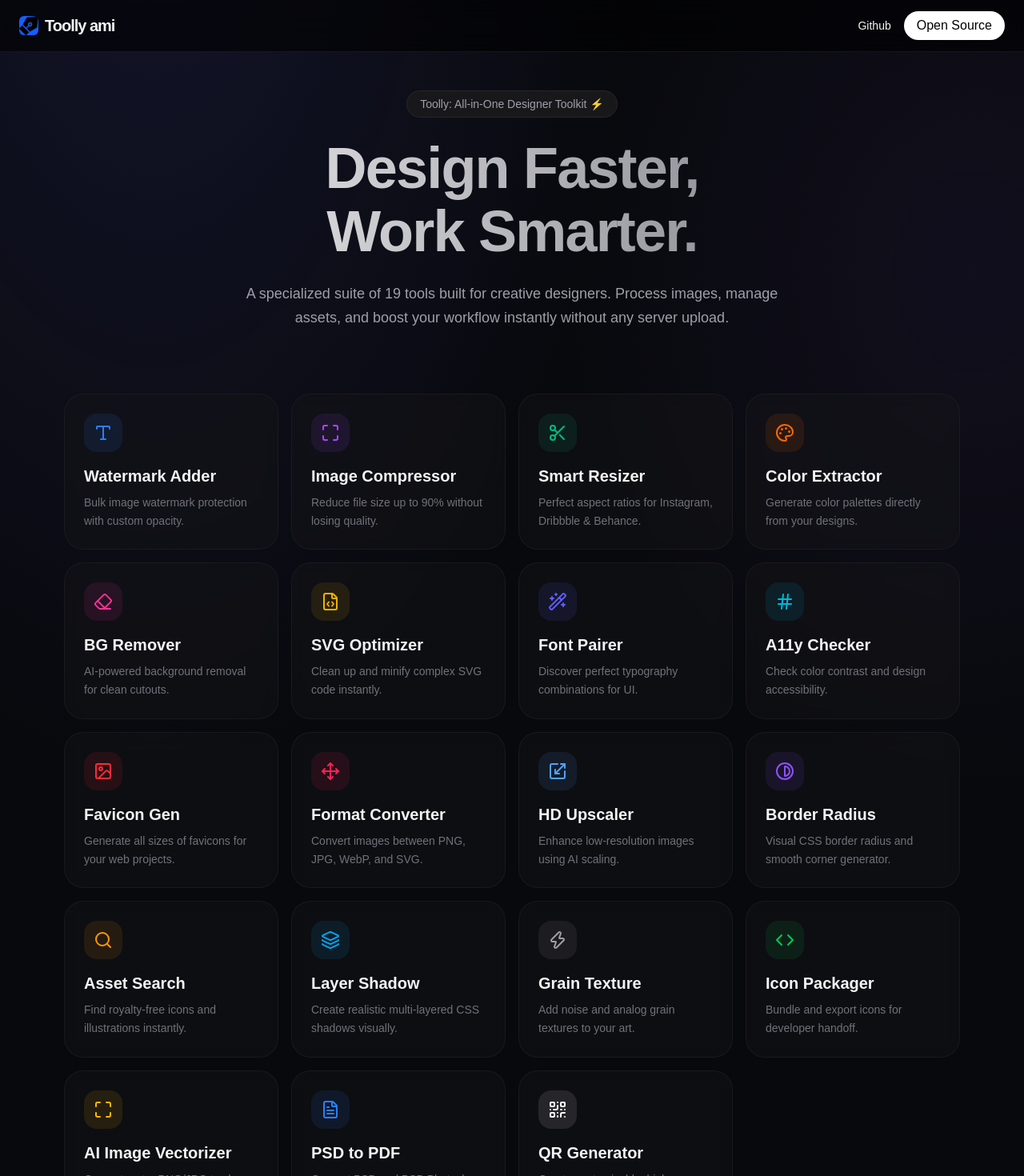
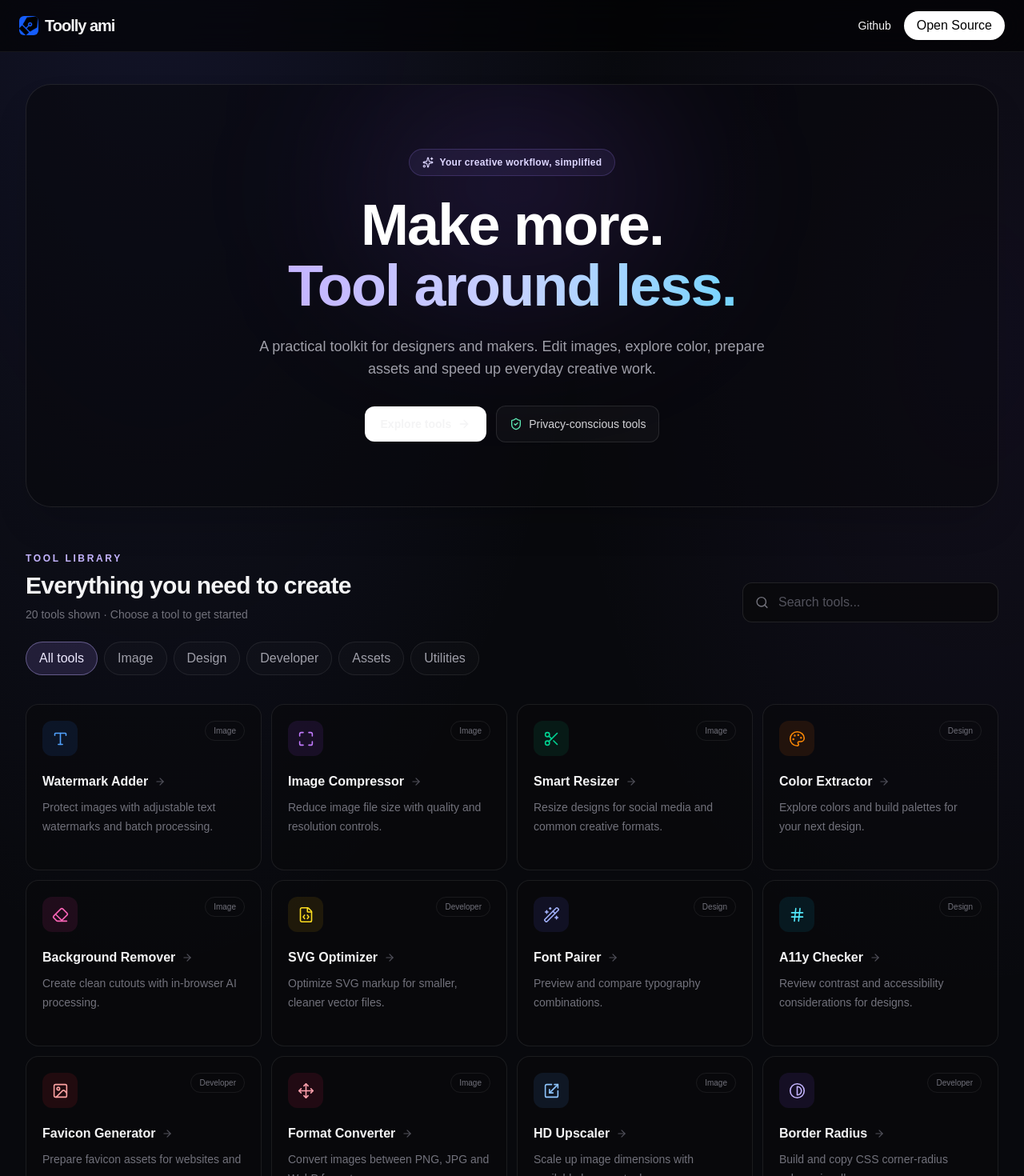
Before and after one commit to Fahim-hash/toolly.ami, a Next.js app: page / in a window 1280 px wide. Shown: the top 1470 px of the page at 80% size. Built offline with nearby package versions, Linux system fonts and the light colour scheme.

Commit message:
Redesign homepage tool discovery and repair catalogue

```diff
--- a/app/page.tsx
+++ b/app/page.tsx
@@ -1,55 +1,81 @@
 "use client";
 import Link from 'next/link';
-import { FileText, Type, Maximize, Scissors, Palette, Layers, Zap, ArrowRight, Eraser, FileCode, Wand2, Hash, Image as ImageIcon, Scaling, Move, Search, Contrast, Code, QrCode } from 'lucide-react';
+import { useMemo, useState } from 'react';
+import { FileText, Type, Maximize, Scissors, Palette, Layers, Zap, ArrowRight, Eraser, FileCode, Wand2, Hash, Image as ImageIcon, Scaling, Move, Search, Contrast, Code, QrCode, Sparkles, ShieldCheck } from 'lucide-react';
 import { motion } from 'framer-motion';
 
 const features = [
-  { name: 'Watermark Adder', desc: 'Bulk image watermark protection with custom opacity.', icon: Type, href: '/tools/watermark', color: 'text-blue-500', bg: 'bg-blue-500/10' },
-  { name: 'Image Compressor', desc: 'Reduce file size up to 90% without losing quality.', icon: Maximize, href: '/tools/compress', color: 'text-purple-500', bg: 'bg-purple-500/10' },
-  { name: 'Smart Resizer', desc: 'Perfect aspect ratios for Instagram, Dribbble & Behance.', icon: Scissors, href: '/tools/resize', color: 'text-emerald-500', bg: 'bg-emerald-500/10' },
-  { name: 'Color Extractor', desc: 'Generate color palettes directly from your designs.', icon: Palette, href: '/tools/colors', color: 'text-orange-500', bg: 'bg-orange-500/10' },
-  { name: 'BG Remover', desc: 'AI-powered background removal for clean cutouts.', icon: Eraser, href: '/tools/bg-remover', color: 'text-pink-500', bg: 'bg-pink-500/10' },
-  { name: 'SVG Optimizer', desc: 'Clean up and minify complex SVG code instantly.', icon: FileCode, href: '/tools/svg-opt', color: 'text-yellow-500', bg: 'bg-yellow-500/10' },
-  { name: 'Font Pairer', desc: 'Discover perfect typography combinations for UI.', icon: Wand2, href: '/tools/fonts', color: 'text-indigo-500', bg: 'bg-indigo-500/10' },
-  { name: 'A11y Checker', desc: 'Check color contrast and design accessibility.', icon: Hash, href: '/tools/a11y', color: 'text-cyan-500', bg: 'bg-cyan-500/10' },
-  { name: 'Favicon Gen', desc: 'Generate all sizes of favicons for your web projects.', icon: ImageIcon, href: '/tools/favicon', color: 'text-red-500', bg: 'bg-red-500/10' },
-  { name: 'Format Converter', desc: 'Convert images between PNG, JPG, WebP, and SVG.', icon: Move, href: '/tools/convert', color: 'text-rose-500', bg: 'bg-rose-500/10' },
-  { name: 'HD Upscaler', desc: 'Enhance low-resolution images using AI scaling.', icon: Scaling, href: '/tools/upscale', color: 'text-blue-400', bg: 'bg-blue-400/10' },
-  { name: 'Border Radius', desc: 'Visual CSS border radius and smooth corner generator.', icon: Contrast, href: '/tools/radius', color: 'text-violet-500', bg: 'bg-violet-500/10' },
-  { name: 'Asset Search', desc: 'Find royalty-free icons and illustrations instantly.', icon: Search, href: '/tools/assets', color: 'text-amber-500', bg: 'bg-amber-500/10' },
-  { name: 'Layer Shadow', desc: 'Create realistic multi-layered CSS shadows visually.', icon: Layers, href: '/tools/shadow', color: 'text-sky-500', bg: 'bg-sky-500/10' },
-  { name: 'Grain Texture', desc: 'Add noise and analog grain textures to your art.', icon: Zap, href: '/tools/grain', color: 'text-zinc-400', bg: 'bg-zinc-400/10' },
-  { name: 'Icon Packager', desc: 'Bundle and export icons for developer handoff.', icon: Code, href: '/tools/package', color: 'text-green-500', bg: 'bg-green-500/10' },
-  { name: 'AI Image Vectorizer', desc: 'Convert raster PNG/JPG to clean SVGs instantly using browser WASM.', icon: Maximize, href: '/tools/vectorize', color: 'text-amber-400', bg: 'bg-amber-400/10' },
-  { name: 'PSD to PDF', desc: 'Convert PSD and PSB Photoshop files to shareable PDF pages locally.', icon: FileText, href: '/tools/psd-to-pdf', color: 'text-blue-500', bg: 'bg-blue-500/10' },
-  { name: 'QR Generator', desc: 'Create customizable, high-resolution QR codes locally in your browser.', icon: QrCode, href: '/tools/qr', color: 'text-white', bg: 'bg-white/10' },
+  { name: 'Watermark Adder', desc: 'Protect images with adjustable text watermarks and batch processing.', icon: Type, href: '/tools/watermark', color: 'text-blue-400', bg: 'bg-blue-500/10', category: 'Image' },
+  { name: 'Image Compressor', desc: 'Reduce image file size with quality and resolution controls.', icon: Maximize, href: '/tools/compress', color: 'text-purple-400', bg: 'bg-purple-500/10', category: 'Image' },
+  { name: 'Smart Resizer', desc: 'Resize designs for social media and common creative formats.', icon: Scissors, href: '/tools/resize', color: 'text-emerald-400', bg: 'bg-emerald-500/10', category: 'Image' },
+  { name: 'Color Extractor', desc: 'Explore colors and build palettes for your next design.', icon: Palette, href: '/tools/colors', color: 'text-orange-400', bg: 'bg-orange-500/10', category: 'Design' },
+  { name: 'Background Remover', desc: 'Create clean cutouts with in-browser AI processing.', icon: Eraser, href: '/tools/bg-remover', color: 'text-pink-400', bg: 'bg-pink-500/10', category: 'Image' },
+  { name: 'SVG Optimizer', desc: 'Optimize SVG markup for smaller, cleaner vector files.', icon: FileCode, href: '/tools/svg-opt', color: 'text-yellow-300', bg: 'bg-yellow-500/10', category: 'Developer' },
+  { name: 'Font Pairer', desc: 'Preview and compare typography combinations.', icon: Wand2, href: '/tools/fonts', color: 'text-indigo-300', bg: 'bg-indigo-500/10', category: 'Design' },
+  { name: 'A11y Checker', desc: 'Review contrast and accessibility considerations for designs.', icon: Hash, href: '/tools/a11y', color: 'text-cyan-300', bg: 'bg-cyan-500/10', category: 'Design' },
+  { name: 'Favicon Generator', desc: 'Prepare favicon assets for websites and apps.', icon: ImageIcon, href: '/tools/favicon', color: 'text-red-300', bg: 'bg-red-500/10', category: 'Developer' },
+  { name: 'Format Converter', desc: 'Convert images between PNG, JPG and WebP formats.', icon: Move, href: '/tools/convert', color: 'text-rose-300', bg: 'bg-rose-500/10', category: 'Image' },
+  { name: 'HD Upscaler', desc: 'Scale up image dimensions with available browser tools.', icon: Scaling, href: '/tools/upscale', color: 'text-blue-300', bg: 'bg-blue-400/10', category: 'Image' },
+  { name: 'Border Radius', desc: 'Build and copy CSS corner-radius values visually.', icon: Contrast, href: '/tools/radius', color: 'text-violet-300', bg: 'bg-violet-500/10', category: 'Developer' },
+  { name: 'Asset Search', desc: 'Discover imagery for your creative projects.', icon: Search, href: '/tools/assets', color: 'text-amber-300', bg: 'bg-amber-500/10', category: 'Assets' },
+  { name: 'Layer Shadow', desc: 'Create layered CSS shadows and copy the result.', icon: Layers, href: '/tools/shadow', color: 'text-sky-300', bg: 'bg-sky-500/10', category: 'Developer' },
+  { name: 'Grain Texture', desc: 'Generate a downloadable noise texture for artwork.', icon: Zap, href: '/tools/grain', color: 'text-zinc-300', bg: 'bg-zinc-500/10', category: 'Design' },
+  { name: 'Icon Packager', desc: 'Bundle uploaded SVG icons into a convenient ZIP archive.', icon: Code, href: '/tools/package', color: 'text-green-300', bg: 'bg-green-500/10', category: 'Developer' },
+  { name: 'Image Vectorizer', desc: 'Trace raster artwork into a simplified SVG image.', icon: Maximize, href: '/tools/vectorize', color: 'text-amber-300', bg: 'bg-amber-500/10', category: 'Image' },
+  { name: 'PSD to PDF', desc: 'Convert Photoshop documents into shareable PDF pages.', icon: FileText, href: '/tools/psd-to-pdf', color: 'text-blue-300', bg: 'bg-blue-500/10', category: 'Design' },
+  { name: 'QR Generator', desc: 'Create customizable, high-resolution QR codes locally.', icon: QrCode, href: '/tools/qr', color: 'text-white', bg: 'bg-white/10', category: 'Utilities' },
+  { name: 'Pattern Maker', desc: 'Create repeatable patterns and export your design.', icon: Sparkles, href: '/tools/pattern-maker', color: 'text-fuchsia-300', bg: 'bg-fuchsia-500/10', category: 'Design' },
 ];
 
+const categories = ['All tools', 'Image', 'Design', 'Developer', 'Assets', 'Utilities'];
+
 export default function HomePage() {
+  const [query, setQuery] = useState('');
+  const [category, setCategory] = useState('All tools');
+  const filtered = useMemo(() => features.filter((item) =>
+    (category === 'All tools' || item.category === category) &&
+    (item.name + ' ' + item.desc + ' ' + item.category).toLowerCase().includes(query.toLowerCase().trim())
+  ), [query, category]);
+
   return (
-    <div className="max-w-6xl mx-auto py-12 px-4">
-      <section className="text-center mb-20">
-        <motion.div initial={{ opacity: 0, y: 20 }} animate={{ opacity: 1, y: 0 }} transition={{ duration: 0.5 }}>
-          <span className="px-4 py-1.5 rounded-full bg-zinc-900 border border-zinc-800 text-zinc-400 text-sm font-medium inline-block mb-6">Toolly: All-in-One Designer Toolkit ⚡</span>
-          <h1 className="text-5xl md:text-7xl font-extrabold mb-6 bg-gradient-to-r from-white to-zinc-500 bg-clip-text text-transparent tracking-tight leading-[1.1]">Design Faster, <br /> Work Smarter.</h1>
-          <p className="text-zinc-400 text-lg max-w-2xl mx-auto mb-10 leading-relaxed">A specialized suite of 19 tools built for creative designers. Process images, manage assets, and boost your workflow instantly without any server upload.</p>
+    <div className="mx-auto max-w-7xl px-4 pb-16 pt-10 sm:px-6 lg:px-8">
+      <section className="relative overflow-hidden rounded-[2rem] border border-white/[.09] bg-zinc-950/55 px-6 py-14 text-center shadow-2xl shadow-black/20 sm:px-12 sm:py-20">
+        <div aria-hidden="true" className="pointer-events-none absolute left-1/2 top-0 h-64 w-96 -translate-x-1/2 rounded-full bg-violet-500/15 blur-[100px]" />
+        <motion.div initial={{ opacity: 0, y: 16 }} animate={{ opacity: 1, y: 0 }} transition={{ duration: .45 }} className="relative mx-auto max-w-4xl">
+          <span className="mb-6 inline-flex items-center gap-2 rounded-full border border-violet-400/20 bg-violet-400/[.08] px-4 py-2 text-xs font-semibold tracking-wide text-violet-200"><Sparkles size={14} /> Your creative workflow, simplified</span>
+          <h1 className="text-4xl font-black leading-[1.05] tracking-tight text-white sm:text-6xl lg:text-7xl">Make more.<br /><span className="bg-gradient-to-r from-violet-300 via-indigo-200 to-sky-300 bg-clip-text text-transparent">Tool around less.</span></h1>
+          <p className="mx-auto mt-6 max-w-2xl text-base leading-7 text-zinc-400 sm:text-lg">A practical toolkit for designers and makers. Edit images, explore color, prepare assets and speed up everyday creative work.</p>
+          <div className="mt-8 flex flex-wrap items-center justify-center gap-3">
+            <a href="#tools" className="inline-flex items-center gap-2 rounded-xl bg-white px-5 py-3 text-sm font-bold text-zinc-950 transition hover:bg-violet-100">Explore tools <ArrowRight size={16} /></a>
+            <span className="inline-flex items-center gap-2 rounded-xl border border-white/10 bg-white/[.03] px-4 py-3 text-sm text-zinc-300"><ShieldCheck size={16} className="text-emerald-300" /> Privacy-conscious tools</span>
+          </div>
         </motion.div>
       </section>
-      <div className="grid grid-cols-1 sm:grid-cols-2 lg:grid-cols-4 gap-4 mb-20">
-        {features.map((item, index) => (
-          <motion.div key={item.name} initial={{ opacity: 0, scale: 0.95 }} animate={{ opacity: 1, scale: 1 }} transition={{ delay: index * 0.03 }} whileHover={{ y: -5 }}>
-            <Link href={item.href} className="group block p-6 h-full bg-zinc-900/40 border border-zinc-800/50 rounded-3xl hover:border-zinc-600 transition-all backdrop-blur-sm">
-              <div className={`w-12 h-12 ${item.bg} ${item.color} rounded-2xl flex items-center justify-center mb-4 group-hover:rotate-6 transition-transform`}><item.icon size={24} /></div>
-              <h3 className="text-xl font-bold mb-2 flex items-center gap-2">{item.name} <ArrowRight size={16} className="opacity-0 -translate-x-2 group-hover:opacity-100 group-hover:translate-x-0 transition-all" /></h3>
-              <p className="text-zinc-500 text-sm leading-relaxed">{item.desc}</p>
+
+      <section id="tools" className="scroll-mt-24 pt-14">
+        <div className="mb-6 flex flex-col gap-4 sm:flex-row sm:items-end sm:justify-between">
+          <div><p className="text-xs font-bold uppercase tracking-[.22em] text-violet-300">Tool library</p><h2 className="mt-2 text-2xl font-bold tracking-tight sm:text-3xl">Everything you need to create</h2><p className="mt-2 text-sm text-zinc-500">{filtered.length} {filtered.length === 1 ? 'tool' : 'tools'} shown · Choose a tool to get started</p></div>
+          <div className="relative w-full sm:max-w-xs"><Search size={17} className="absolute left-4 top-1/2 -translate-y-1/2 text-zinc-500" /><input aria-label="Search tools" value={query} onChange={(e) => setQuery(e.target.value)} placeholder="Search tools..." className="w-full rounded-xl border border-white/10 bg-zinc-950/70 py-3 pl-11 pr-4 text-sm text-white outline-none transition placeholder:text-zinc-600 focus:border-violet-400/60" /></div>
+        </div>
+        <div className="mb-7 flex gap-2 overflow-x-auto pb-2" aria-label="Filter tools by category">
+          {categories.map((item) => <button key={item} onClick={() => setCategory(item)} aria-pressed={category === item} className={`shrink-0 rounded-full border px-4 py-2 text-xs font-semibold transition ${category === item ? 'border-violet-300/40 bg-violet-400/15 text-violet-100' : 'border-white/[.08] bg-white/[.02] text-zinc-400 hover:border-white/20 hover:text-white'}`}>{item}</button>)}
+        </div>
+        {filtered.length ? <div className="grid grid-cols-1 gap-3 sm:grid-cols-2 lg:grid-cols-3 xl:grid-cols-4">
+          {filtered.map((item, index) => <motion.div key={item.href} initial={{ opacity: 0, y: 10 }} animate={{ opacity: 1, y: 0 }} transition={{ delay: Math.min(index * .018, .18) }}>
+            <Link href={item.href} className="group flex h-full min-h-52 flex-col rounded-2xl border border-white/[.08] bg-zinc-950/50 p-5 transition duration-200 hover:-translate-y-1 hover:border-violet-300/30 hover:bg-zinc-900/80 focus-visible:outline-violet-300">
+              <div className="mb-5 flex items-start justify-between"><span className={`flex h-11 w-11 items-center justify-center rounded-xl ${item.bg} ${item.color}`}><item.icon size={21} strokeWidth={1.8} /></span><span className="rounded-full border border-white/[.07] px-2.5 py-1 text-[10px] text-zinc-500">{item.category}</span></div>
+              <h3 className="flex items-center gap-2 font-bold text-zinc-100">{item.name}<ArrowRight size={14} className="text-zinc-600 transition group-hover:translate-x-1 group-hover:text-violet-200" /></h3>
+              <p className="mt-2 text-sm leading-6 text-zinc-500">{item.desc}</p>
             </Link>
-          </motion.div>
-        ))}
-      </div>
-      <div className="bg-gradient-to-br from-zinc-900 via-zinc-900 to-blue-900/20 border border-zinc-800 rounded-[2.5rem] p-10 flex flex-col md:flex-row items-center justify-between gap-8">
-        <div className="text-center md:text-left"><h2 className="text-3xl font-bold mb-2 tracking-tight">Privacy First Processing</h2><p className="text-zinc-400 max-w-md">Most tools process files locally in your browser. The large PSB/PSD converter uses a dedicated worker only when multi-GB processing is required.</p></div>
-        <Link href="/tools/qr" className="whitespace-nowrap px-8 py-4 bg-white text-black font-bold rounded-2xl hover:scale-105 transition-transform flex items-center gap-2"><QrCode size={20} /> Try QR Generator</Link>
-      </div>
+          </motion.div>)}
+        </div> : <div className="rounded-2xl border border-dashed border-white/10 px-6 py-16 text-center"><Search size={26} className="mx-auto text-zinc-600" /><p className="mt-3 font-semibold">No matching tools</p><p className="mt-1 text-sm text-zinc-500">Try another search or choose a different category.</p><button onClick={() => { setQuery(''); setCategory('All tools'); }} className="mt-4 rounded-lg border border-white/10 px-4 py-2 text-sm text-zinc-300 hover:bg-white/5">Clear filters</button></div>}
+      </section>
+
+      <section className="mt-14 grid gap-4 rounded-3xl border border-white/[.08] bg-gradient-to-br from-violet-500/[.09] via-zinc-950/70 to-sky-500/[.05] p-6 sm:grid-cols-[1fr_auto] sm:items-center sm:p-9">
+        <div><div className="flex items-center gap-2 text-sm font-semibold text-violet-200"><ShieldCheck size={17} /> Built with privacy in mind</div><h2 className="mt-3 text-xl font-bold sm:text-2xl">Your creative files deserve care.</h2><p className="mt-2 max-w-2xl text-sm leading-6 text-zinc-400">Many tools process files directly in your browser. Features that use external services may send requests to those providers; check each tool’s notice before uploading sensitive material.</p></div>
+        <Link href="/tools/qr" className="inline-flex items-center justify-center gap-2 rounded-xl bg-white px-5 py-3 text-sm font-bold text-zinc-950 transition hover:bg-violet-100"><QrCode size={17} /> Create a QR code</Link>
+      </section>
+      <footer className="mt-12 flex flex-col gap-3 border-t border-white/[.07] pt-6 text-xs text-zinc-600 sm:flex-row sm:items-center sm:justify-between"><span>© {new Date().getFullYear()} Toolly. Made for creative workflows.</span><a href="https://github.com/Fahim-hash/toolly.ami" target="_blank" rel="noreferrer" className="inline-flex items-center gap-2 transition hover:text-zinc-300">Open-source project <ArrowRight size={13} /></a></footer>
     </div>
   );
 }
```
